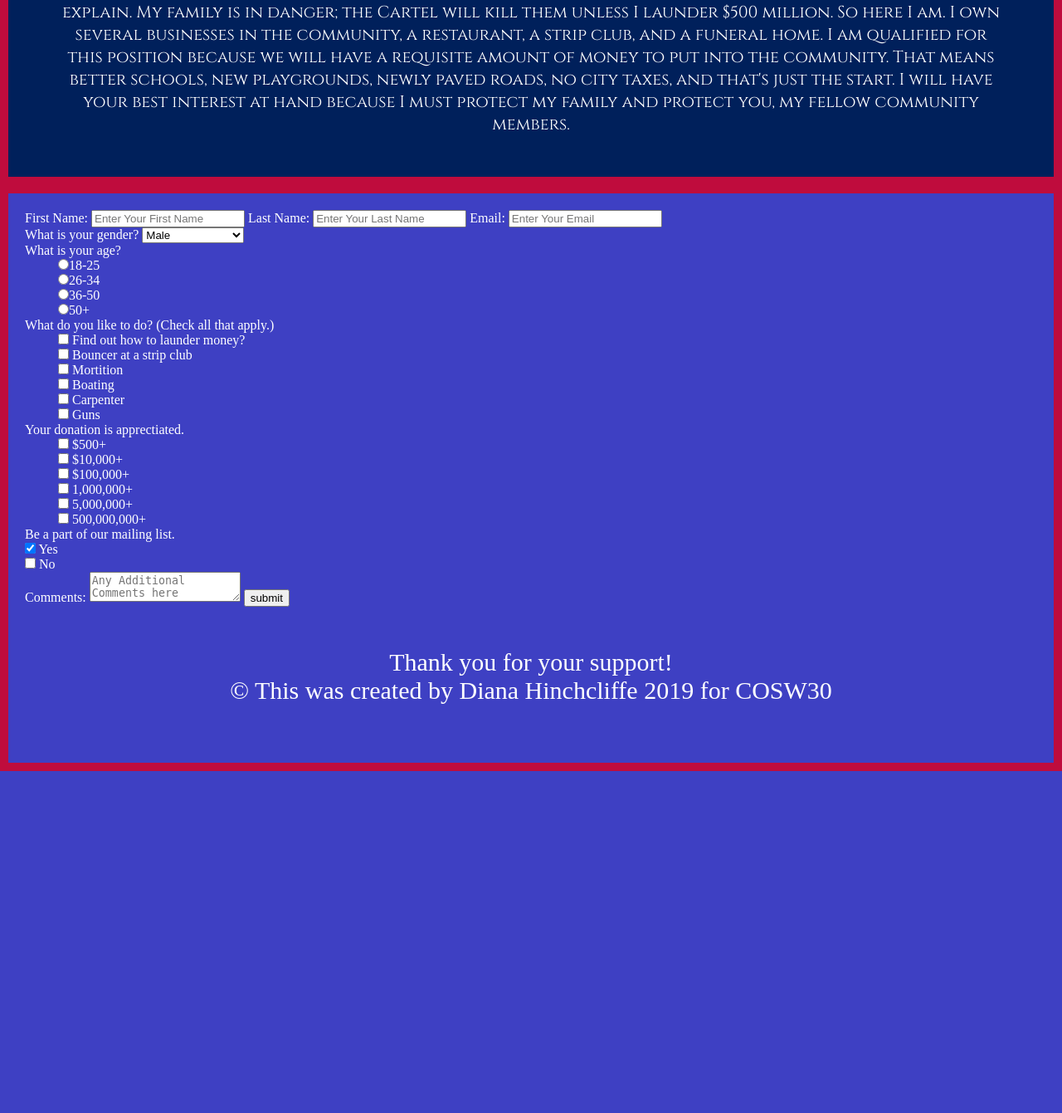
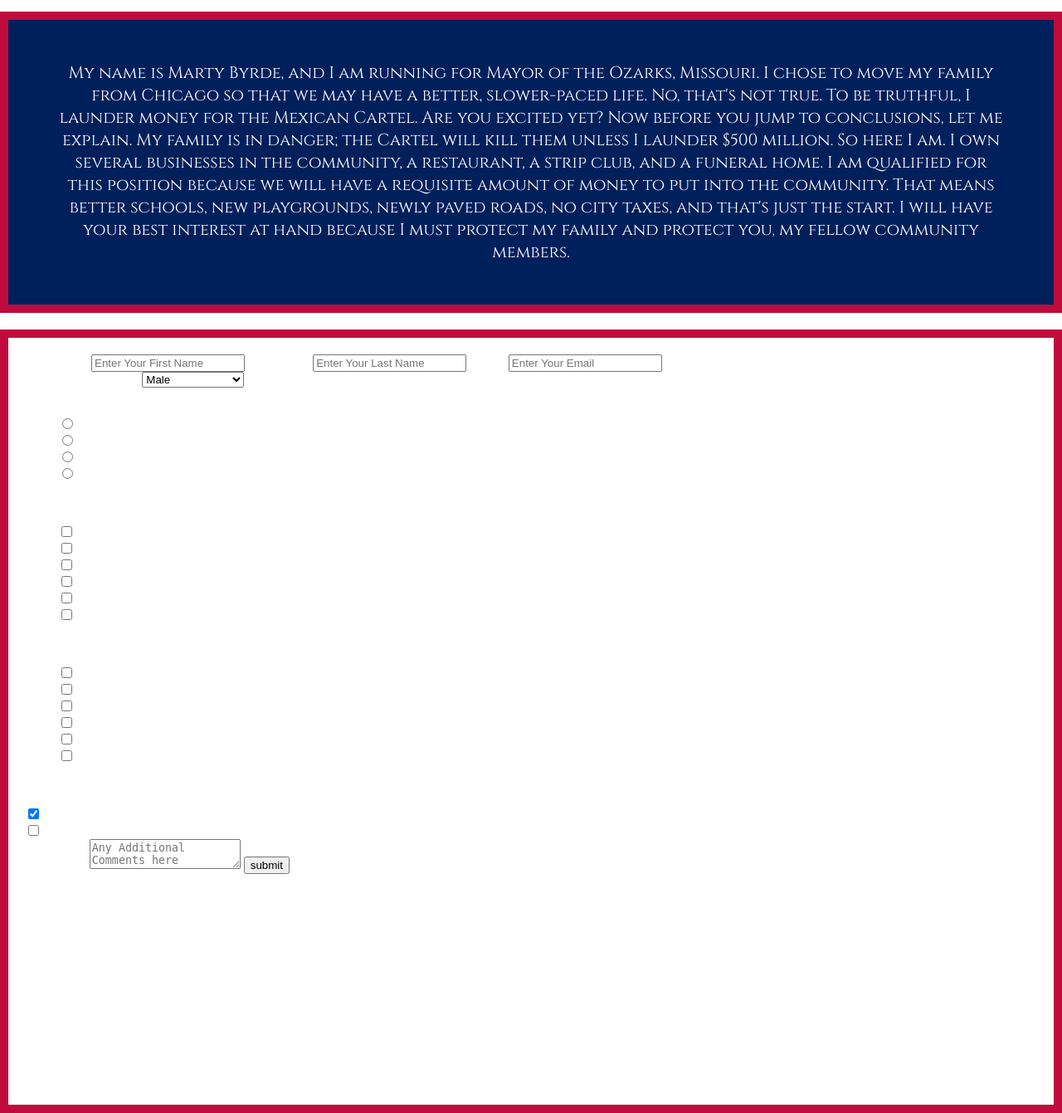
Before and after one commit to rockondiana0416/cosw30, a PHP site: page /homework/homework2/contact.html in a window 1280 px wide. Shown: the part 734-2075 px from the top of the page at 83% size. Before the commit the page ends 1663 px from the top, so only its background shows below. Run offline with PHP 8.4, Linux system fonts and the light colour scheme.

Commit message:
Changed body color

```diff
--- a/homework/homework2/contact.css
+++ b/homework/homework2/contact.css
@@ -1,11 +1,8 @@
 @import url('https://fonts.googleapis.com/css?family=Cinzel|Lora');
 
-* {
+body {
   margin: 0;
-}
-
-body {
-  background: #3e40c3;
+  color: #E1E2E2;
 }
 
 h1 {
```
